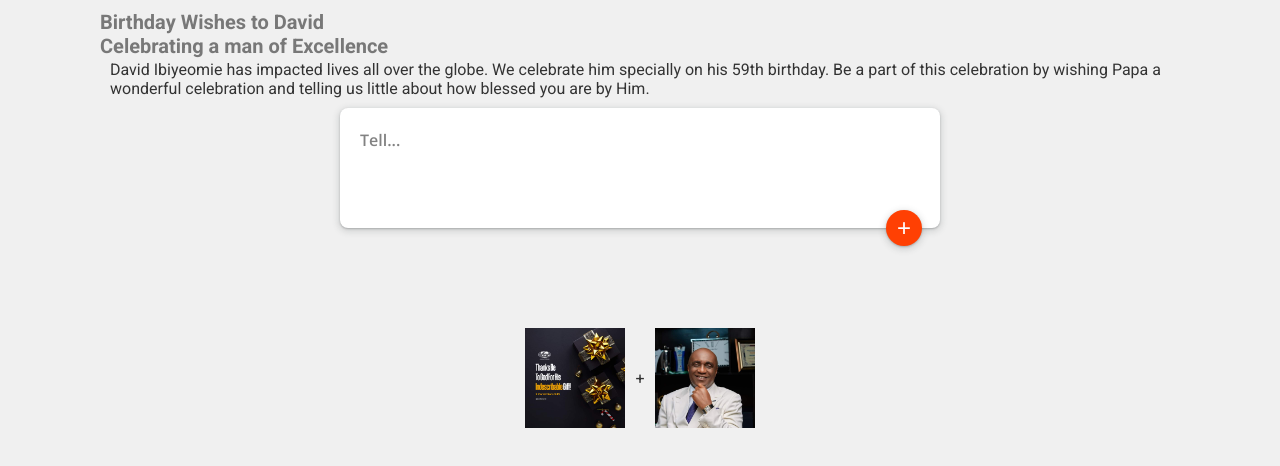
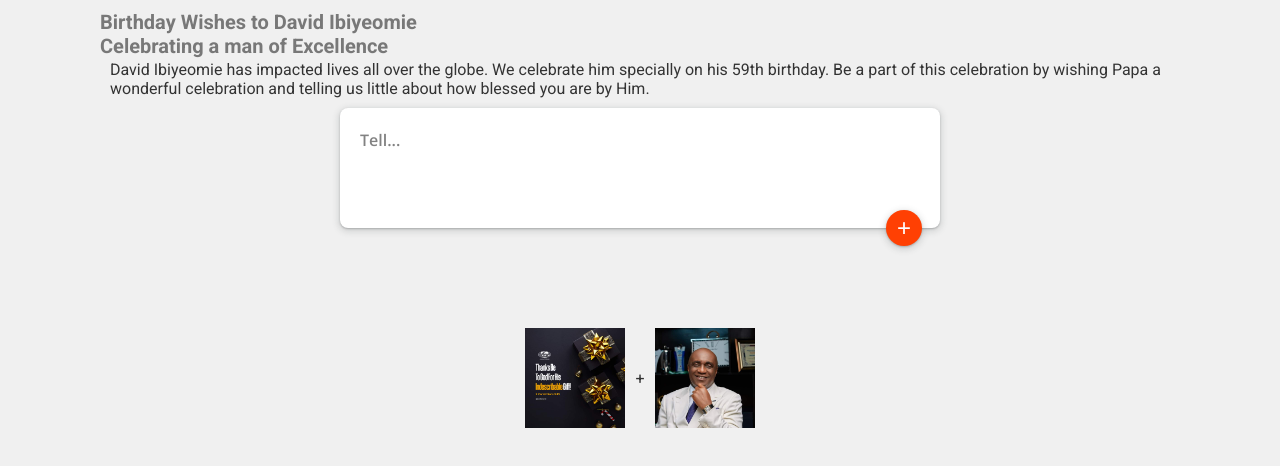
Before and after one commit to Samuel5555/Samuel5555, a Svelte app: page / in a window 1280 px wide. Shown: the top 466 px of the page. Built offline with nearby package versions, Linux system fonts and the light colour scheme; no server answers; the database is empty.

Commit message:
Update Header.svelte

```diff
--- a/src/components/Header.svelte
+++ b/src/components/Header.svelte
@@ -41,7 +41,7 @@
 </style>
 
 <h1 class="title">
-	Birthday Wishes to David <br /> Celebrating a man of Excellence </h1>
+	Birthday Wishes to David Ibiyeomie <br /> Celebrating a man of Excellence </h1>
 	<a>
 	David Ibiyeomie has impacted lives all  over the globe. We celebrate him specially on his 59th birthday.
 	Be a part of this celebration by wishing Papa a wonderful celebration and telling us little about how blessed you are by Him.
```
